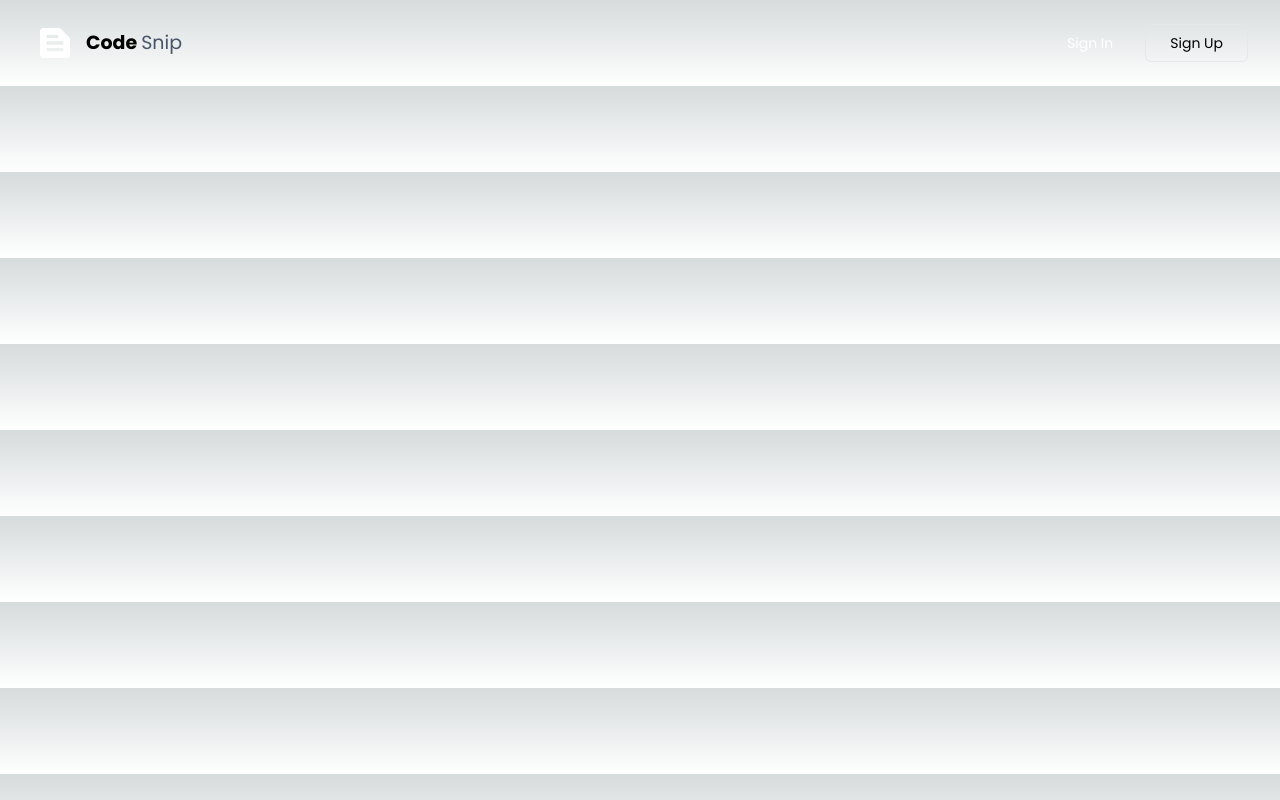
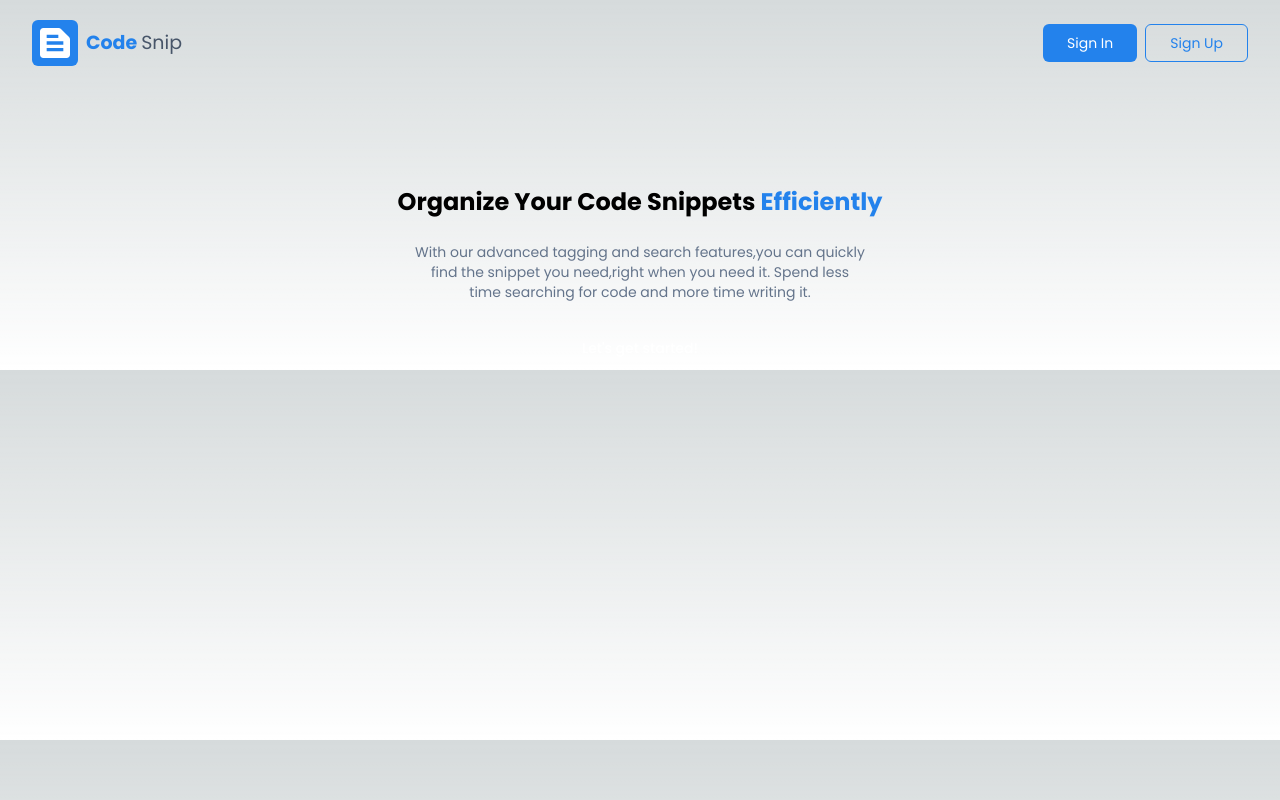
Before and after one commit to ravikantchauhan246/code-snip, a Next.js app: page / in a window 1280 px wide. Built offline with nearby package versions, Linux system fonts and the light colour scheme.

Commit message:
complete call to action

```diff
--- a/app/globals.css
+++ b/app/globals.css
@@ -8,12 +8,13 @@
   --background-end-rgb: 255, 255, 255;
 }
 
-/* @media (prefers-color-scheme: dark) {
+@media (prefers-color-scheme: dark) {
   :root {
+    --foreground-rgb: 255, 255, 255;
     --background-start-rgb: 0, 0, 0;
     --background-end-rgb: 0, 0, 0;
   }
-} */
+}
 
 body {
   color: rgb(var(--foreground-rgb));
--- a/app/page.tsx
+++ b/app/page.tsx
@@ -5,6 +5,7 @@ export default function Home(){
   return(
     <div className="poppins">
       <Navbar/>
+      <CTASection/>
     </div>
   )
 
@@ -22,11 +23,11 @@ function Navbar(){
 function Logo(){
   return(
     <div className="flex gap-2 items-center">
-      <div className={`bg-[${mainColor}] p-[3px] rounded-md`}>
+      <div style={{backgroundColor: mainColor}} className={`p-[3px] rounded-md`}>
         <TextSnippetIcon sx={{fontSize:40,color:"white"}}/>
       </div>
       <div className="flex gap-1 text-[19px]">
-        <span className={`font-bold text-[${mainColor}]`}>Code</span>
+        <span style={{color:mainColor}} className={`font-bold`}>Code</span>
         <span className="text-slate-600">Snip</span>
       </div>
     </div>
@@ -36,12 +37,32 @@ function Logo(){
 function Button(){
   return(
     <div className="flex gap-2 max-sm:flex-col max-sm:w-[60%] max-sm:mt-8">
-      <button className={`max-sm:w-full bg-[${mainColor}] p-[8px] px-6 text-sm text-white rounded-md`}>
+      <button style={{backgroundColor:mainColor}} className={`max-sm:w-full p-[8px] px-6 text-sm text-white rounded-md`}>
         Sign In
       </button>
-      <button className={`text-sm border border-[${mainColor}] text-[${mainColor}]\ hover:bg-[${mainColor}] hover:text-white p-[8px] px-6 rounded-md`}>
+      <button style={{borderColor:mainColor, color:mainColor,}} className={`text-sm border border-[${mainColor}] text-[${mainColor}]\ hover:bg-[${mainColor}] hover:text-white p-[8px] px-6 rounded-md`}>
         Sign Up
       </button>
     </div>
   )
 }
+
+function CTASection(){
+  return(
+    <div className="flex flex-col mx-16 items-center mt-[120px] gap-6">
+      <h2 className="font-bold text-2xl text-center">
+        Organize Your Code Snippets
+        <span style={{color:mainColor}} > Efficiently</span>
+      </h2>
+      <p className="text-center text-sm w-[450px] max-sm:w-full text-slate-500">
+        With our advanced tagging and search features,you can quickly find the
+        snippet you need,right when you need it. Spend less time searching for code and more time writing it.
+      </p>
+
+      <button className={`block px-9 py-3 text-sm font-medium text-white transition focus:outline-none`}
+      type="button">
+        {`Let's get started!`}
+      </button>
+    </div>
+  );
+}
--- a/package.json
+++ b/package.json
@@ -13,6 +13,7 @@
     "@emotion/styled": "^11.13.0",
     "@mui/icons-material": "^5.16.6",
     "@mui/material": "^5.16.6",
+    "code-snip": "file:",
     "next": "14.2.5",
     "react": "^18",
     "react-dom": "^18"
```
Also changed, not shown: 1 other file (tests, documents, lock files or other folders).
